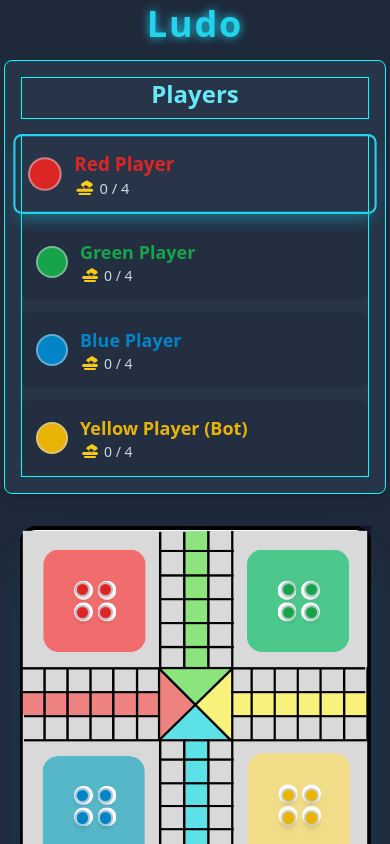
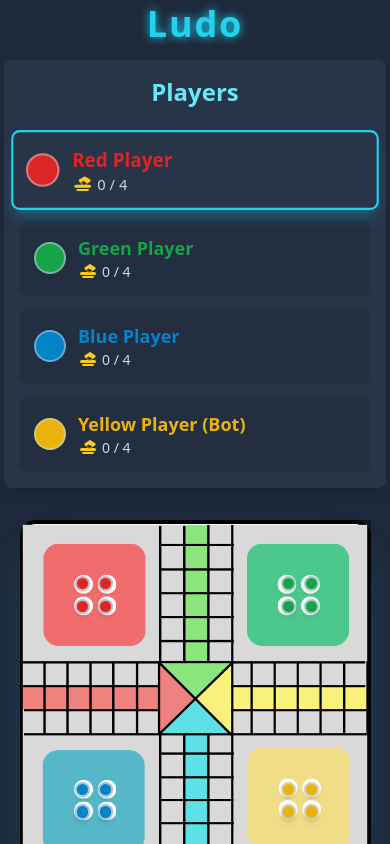
Before and after one commit to 888SAM-B/LUDO, a React (Vite) app: page / in a window 390 px wide. Both pictures are taken after a click on the button "Start Game". Shown: the top 844 px of the page. Built offline with nearby package versions, Linux system fonts and the light colour scheme.

Commit message:
Update globals.css

```diff
--- a/src/globals.css
+++ b/src/globals.css
@@ -17,7 +17,7 @@
     .fflex-wrap{
         display:flex !important;
         flex-direction: column !important;
-        border:1px solid aqua;
+        border:0px solid aqua;
     }
     .token{
         width: calc(100% / 14);
```
